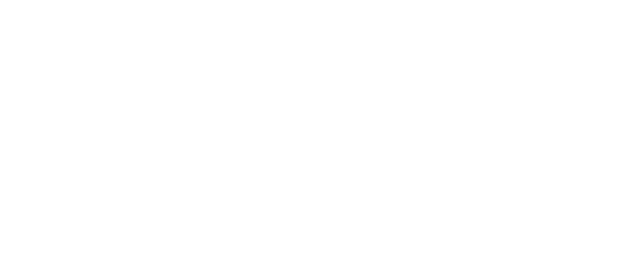
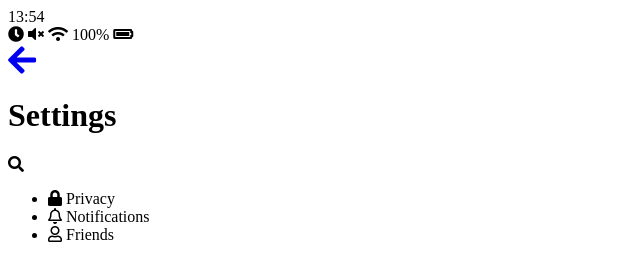
Before and after one commit to kneeprayer/kakao-clone-handson, a plain HTML site: page setting.html in a window 1280 px wide. Shown: the whole page, without its empty margins (0-640 px from the left). Drawn offline with Linux system fonts and the light colour scheme.

Commit message:
#1.8 Settings Screen

```diff
--- a/setting.html
+++ b/setting.html
@@ -4,7 +4,64 @@
         <meta charset="UTF-8" />
         <meta name="viewport" content="width=device-width, initial-scale=1.0" />
         <meta http-equiv="X-UA-Compatible" content="ie=edge" />
+        <link
+            rel="stylesheet"
+            href="https://use.fontawesome.com/releases/v5.7.2/css/all.css"
+            integrity="sha384-fnmOCqbTlWIlj8LyTjo7mOUStjsKC4pOpQbqyi7RrhN7udi9RwhKkMHpvLbHG9Sr"
+            crossorigin="anonymous"
+        />
         <title>Setting | Kakao Clone</title>
     </head>
-    <body></body>
+
+    <body>
+        <div class="status-bar">
+            <div class="status-bar__column">
+                <span class="status-bar__clock">13:54</span>
+            </div>
+            <div class="status-bar__column">
+                <i class="fas fa-clock"></i>
+                <i class="fas fa-volume-mute"></i>
+                <i class="fas fa-wifi"></i>
+                <span class="status-bar__battery-level">100%</span>
+                <i class="fas fa-battery-full"></i>
+            </div>
+        </div>
+        <header class="header">
+            <div class="header__header-column">
+                <a href="more.html" class="header__back-btn">
+                    <i class="fas fa-arrow-left fa-2x"></i>
+                </a>
+                <h1 class="header__title">Settings</h1>
+            </div>
+            <div class="header__header-column">
+                <span class="header__icon">
+                    <i class="fas fa-search"></i>
+                </span>
+            </div>
+        </header>
+        <main class="settings">
+            <section class="settings__sections">
+                <ul class="settings__list">
+                    <li class="settings__setting">
+                        <span class="settings__icon"
+                            ><i class="fas fa-lock"></i>
+                        </span>
+                        <span class="settings__title">Privacy</span>
+                    </li>
+                    <li class="settings__setting">
+                        <span class="settings__icon">
+                            <i class="far fa-bell"></i>
+                        </span>
+                        <span class="settings__title">Notifications</span>
+                    </li>
+                    <li class="settings__setting">
+                        <span class="settings__icon">
+                            <i class="far fa-user"></i>
+                        </span>
+                        <span class="settings__title">Friends</span>
+                    </li>
+                </ul>
+            </section>
+        </main>
+    </body>
 </html>
```
Also changed, not shown: more.html (+3 -1 lines).
